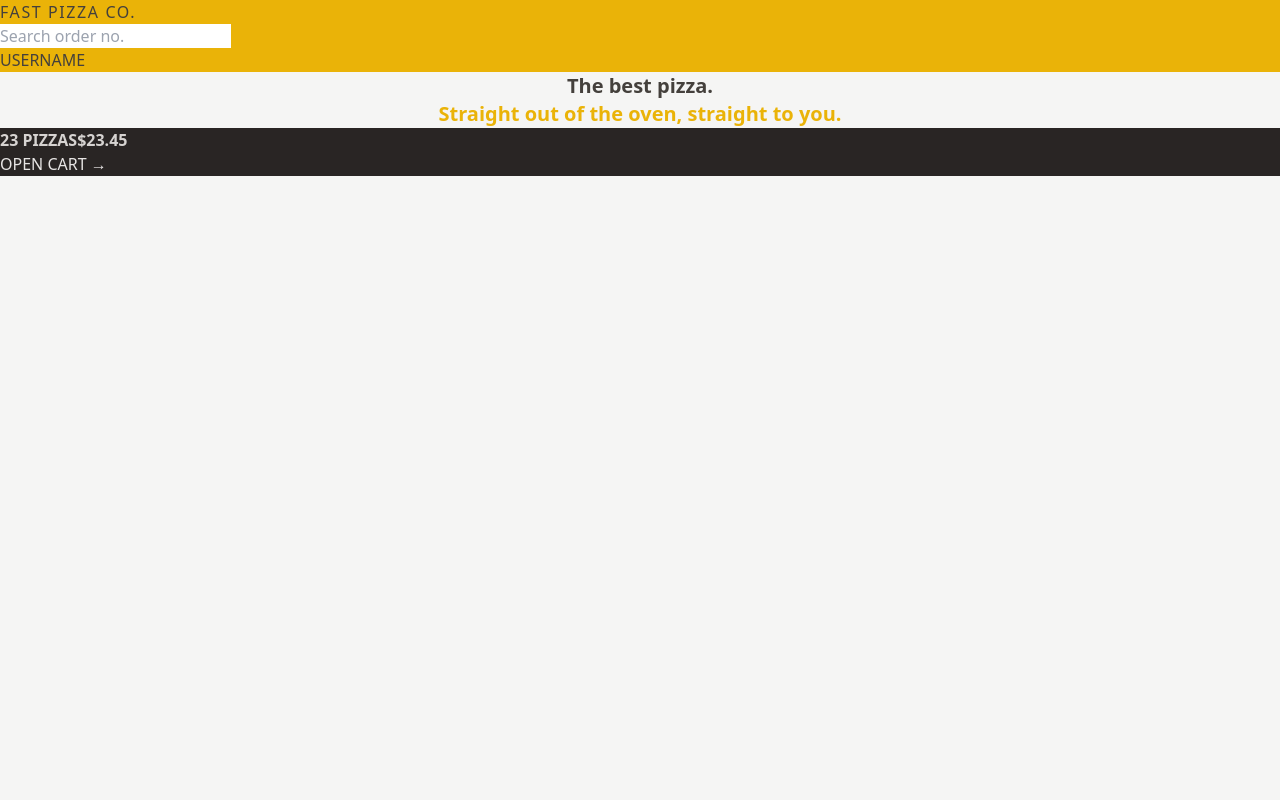
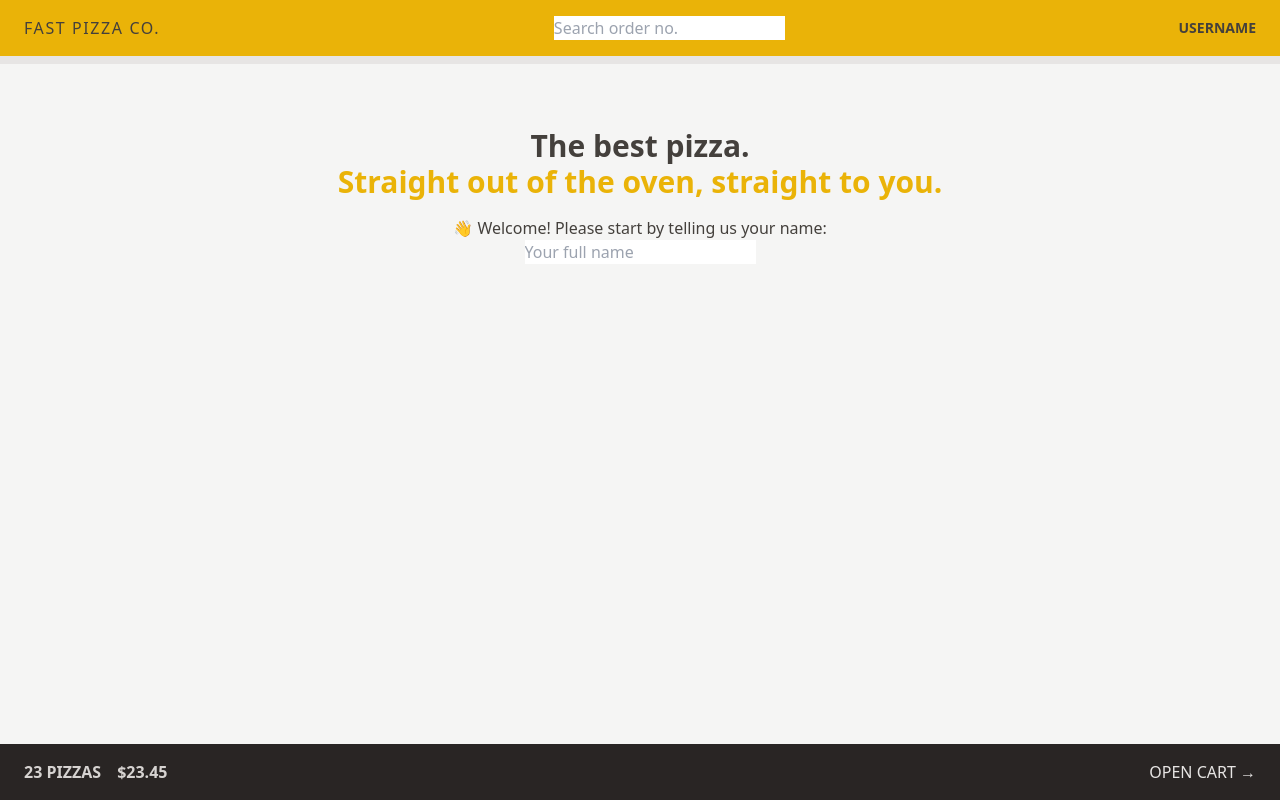
Before and after one commit to iamhamzabaig/fast-pizza-v1, a React (Vite) app: page / in a window 1280 px wide. Built offline with nearby package versions, Linux system fonts and the light colour scheme.

Commit message:
design update

```diff
--- a/src/features/cart/CartOverview.jsx
+++ b/src/features/cart/CartOverview.jsx
@@ -2,8 +2,8 @@
 
 function CartOverview() {
   return (
-    <div className="bg-stone-800 uppercase text-stone-200">
-      <p className="font-semibold text-stone-300">
+    <div className="flex items-center justify-between bg-stone-800 px-4 py-4 uppercase text-stone-200 sm:px-6">
+      <p className="space-x-4 font-semibold text-stone-300">
         <span>23 pizzas</span>
         <span>$23.45</span>
       </p>
--- a/src/features/user/Username.jsx
+++ b/src/features/user/Username.jsx
@@ -1,5 +1,5 @@
 function Username() {
-  return <div>Username</div>;
+  return <div className="hidden text-sm font-semibold md:block">Username</div>;
 }
 
 export default Username;
--- a/src/ui/AppLayout.jsx
+++ b/src/ui/AppLayout.jsx
@@ -7,13 +7,15 @@
   const isLoading = navigation.state === "loading";
 
   return (
-    <div>
+    <div className="grid h-screen grid-rows-[auto_1fr_auto]">
       {isLoading && <Loader />}
       <Header />
 
-      <main>
-        <Outlet />
-      </main>
+      <div className="overflow-scroll">
+        <main className="mx-auto max-w-3xl">
+          <Outlet />
+        </main>
+      </div>
 
       <CartOverview />
     </div>
--- a/src/ui/Header.jsx
+++ b/src/ui/Header.jsx
@@ -4,7 +4,7 @@
 
 function Header() {
   return (
-    <header className="bg-yellow-500 uppercase">
+    <header className="flex items-center justify-between border-b-8 border-stone-200 bg-yellow-500 px-4 py-4 uppercase sm:px-6">
       <Link to="/" className="tracking-widest">
         Fast Pizza Co.
       </Link>
--- a/src/ui/Home.jsx
+++ b/src/ui/Home.jsx
@@ -1,13 +1,16 @@
+import CreateUser from "../features/user/CreateUser";
+
 function Home() {
   return (
-    <div>
-      <h1 className="text-center text-xl font-semibold text-stone-700">
+    <div className="my-10 px-4 text-center sm:my-16">
+      <h1 className="mb-4 text-center text-xl font-semibold text-stone-700 md:text-3xl">
         The best pizza.
         <br />
         <span className="text-yellow-500">
           Straight out of the oven, straight to you.
         </span>
       </h1>
+      <CreateUser />
     </div>
   );
 }
```
